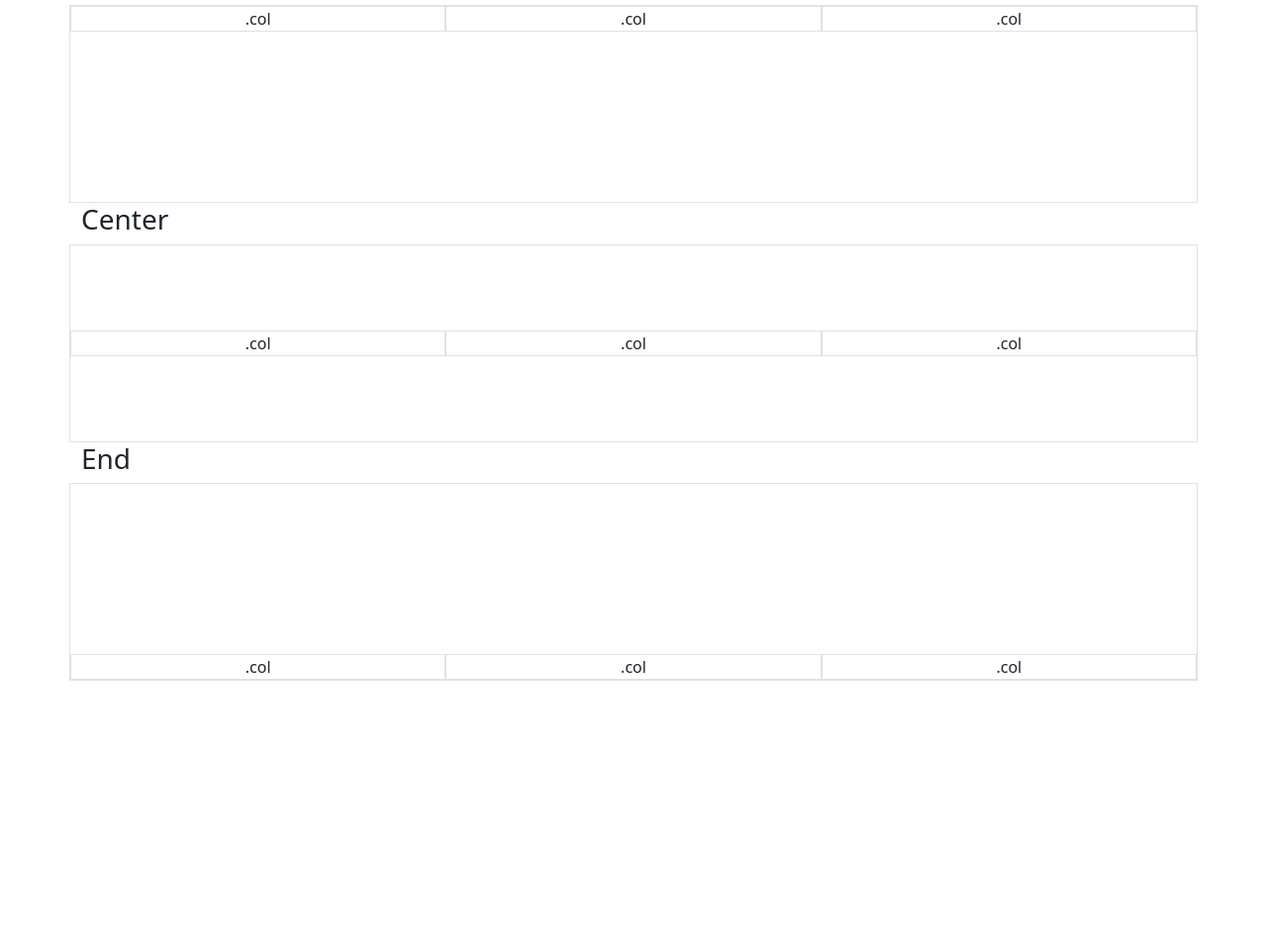
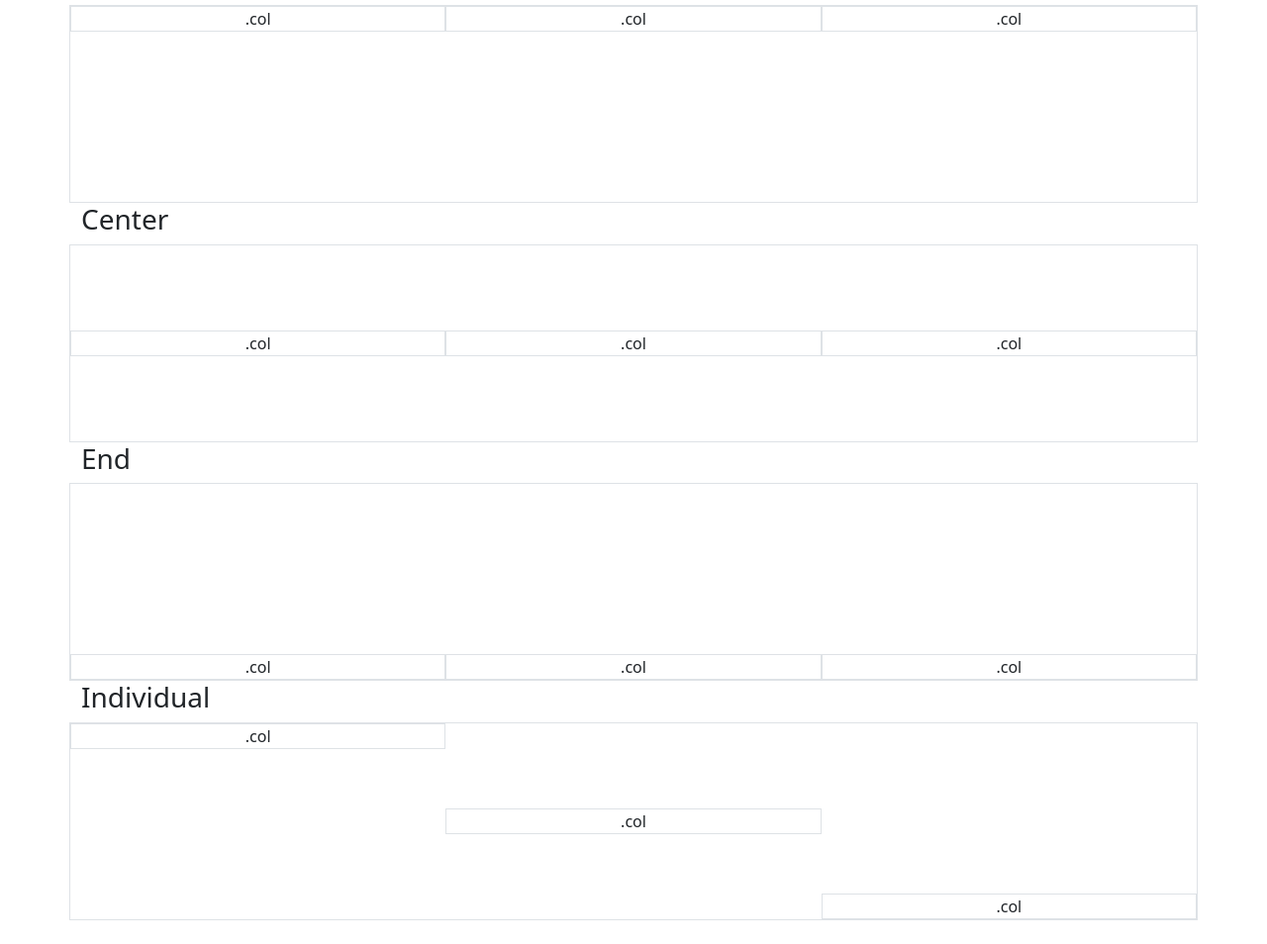
Before and after one commit to johan8863/bootstrap_training, a website: page 2_layout/4_columns/index.html in a window 1280 px wide. Shown: the part 139-1093 px from the top of the page at 99% size. Before the commit the page ends 851 px from the top, so only its background shows below. Drawn offline with nearby package versions, Linux system fonts and the light colour scheme.

Commit message:
align items individually

```diff
--- a/2_layout/4_columns/index.html
+++ b/2_layout/4_columns/index.html
@@ -29,6 +29,12 @@
       <div class="col border border-1">.col</div>
       <div class="col border border-1">.col</div>
     </div>
+    <h3 class="text-start">Individual</h3>
+    <div class="row height-align border border-1">
+      <div class="col border border-1 align-self-start">.col</div>
+      <div class="col border border-1 align-self-center">.col</div>
+      <div class="col border border-1 align-self-end">.col</div>
+    </div>
   </div>
   <script src="../../node_modules/bootstrap/dist/js/bootstrap.bundle.min.js"></script>
 </body>
```
